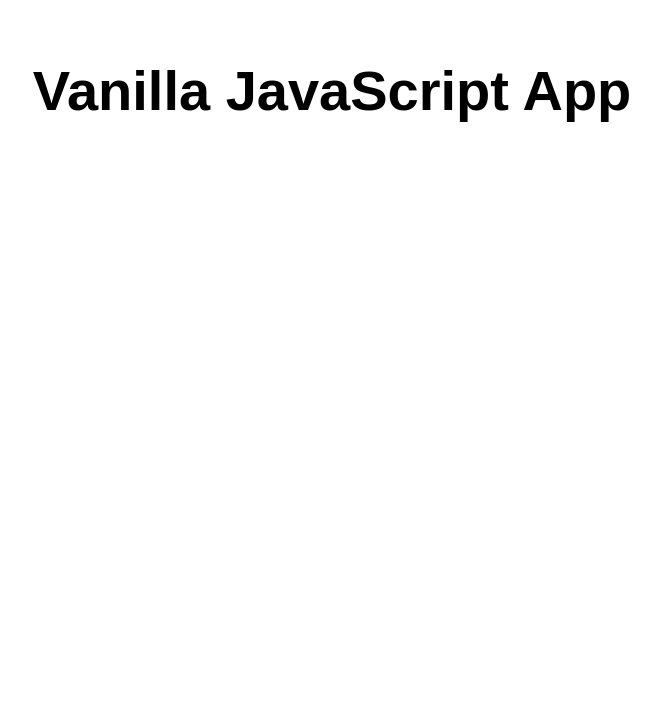
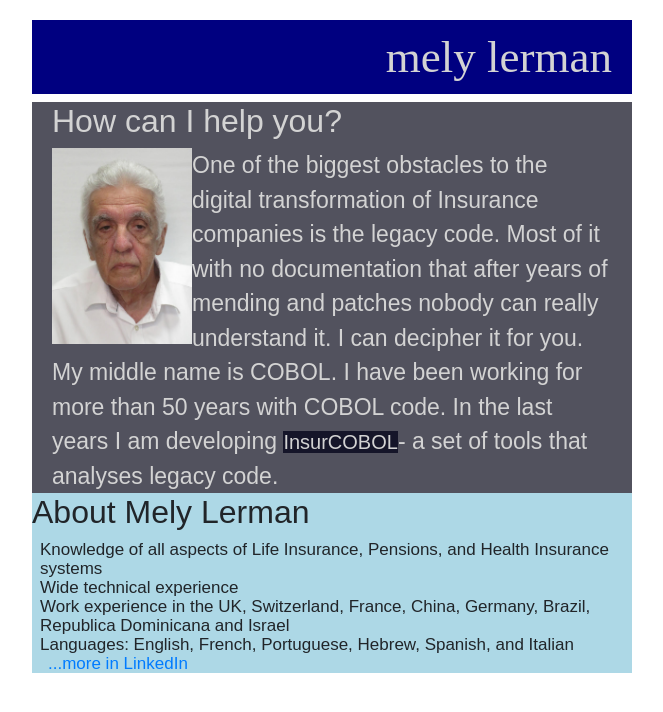
Before and after one commit to melylerman/my-first-static-web-app, a plain HTML site: page index.html in a window 1280 px wide. Shown: the whole page, without its empty margins (308-971 px from the left). Drawn offline with nearby package versions, Linux system fonts and the light colour scheme.

Commit message:
Commit made from VS Code Azure Static Web Apps

```diff
--- a/index.html
+++ b/index.html
@@ -4,14 +4,77 @@
 <head>
   <meta charset="UTF-8">
   <meta name="viewport" content="width=device-width, initial-scale=1.0">
+  <title>mely lerman</title>
   <link rel="stylesheet" href="styles.css">
-  <title>Vanilla JavaScript App</title>
+  <link rel="stylesheet" href="https://maxcdn.bootstrapcdn.com/bootstrap/4.5.2/css/bootstrap.min.css">
+  <script src="https://ajax.googleapis.com/ajax/libs/jquery/3.5.1/jquery.min.js"></script>
+  <script src="https://cdnjs.cloudflare.com/ajax/libs/popper.js/1.16.0/umd/popper.min.js"></script>
+  <script src="https://maxcdn.bootstrapcdn.com/bootstrap/4.5.2/js/bootstrap.min.js"></script>
+
+
 </head>
 
 <body>
   <main>
-    <h1>Vanilla JavaScript App</h1>
+    <div class="grid-container">
+      <div style="background-color: navy">
+        <h1 style="font-family:Brush Script MT; font-size: 45px; text-align:
+          right;color: lightgray;
+          padding-left: 20px;
+          padding-right: 20px;
+          padding-top: 10px;
+          padding-bottom: 10px;">
+          mely lerman
+        </h1>
+      </div>
+
+      <div style="background-color: rgb(82, 82, 94); text-align:
+        left;font-size: 23px; color: lightgray;
+        padding-top: 0px;
+        padding-bottom: 0px;
+        padding-left: 20px;
+        padding-right: 20px;">
+        <h2>How can I help you?</h2>
+        <img src="passport photo.jpg" width=25% style="float:left">
+        One of the biggest obstacles to the digital transformation of Insurance
+        companies is the legacy code.
+        Most of it with no documentation that after years of mending and patches
+        nobody can really understand it.
+        I can decipher it for you.
+
+        My middle name is COBOL. I have been working for more than 50 years with
+        COBOL code.
+        In the last years I am developing
+        <a href="http://www.insurcobol.com" target="_blank">
+          <span style="background-color: rgb(21, 21, 41); text-align:
+            left;font-size: 20px; color: lightgray;"> InsurCOBOL</span></a>- a
+        set of tools that analyses legacy code.
+      </div>
+      <div style="background-color: lightblue;">
+        <h2>About Mely Lerman</h2>
+        <p style=" text-align: left;font-size: 17px; line-height: 19px;
+        padding-top: 0px;
+        padding-bottom: 0px;
+        padding-left: 8px;
+        padding-right: 8px;">
+          Knowledge of all aspects of Life Insurance, Pensions, and Health Insurance systems<br>
+          Wide technical experience<br>
+          Work experience in the UK, Switzerland, France, China, Germany,
+          Brazil, Republica Dominicana and Israel<br>
+          Languages: English, French, Portuguese, Hebrew, Spanish, and Italian
+          <br>
+          <a href="https://www.linkedin.com/in/melylerman/">
+            <span style=" text-align: left;font-size: 17px; line-height: 19px;
+          padding-top: 0px;
+          padding-bottom: 0px;
+          padding-left: 8px;
+          padding-right: 8px;">
+              ...more in LinkedIn</span>
+          </a>
+          <br>
+      </div>
   </main>
+
 </body>
 
 </html>
```
